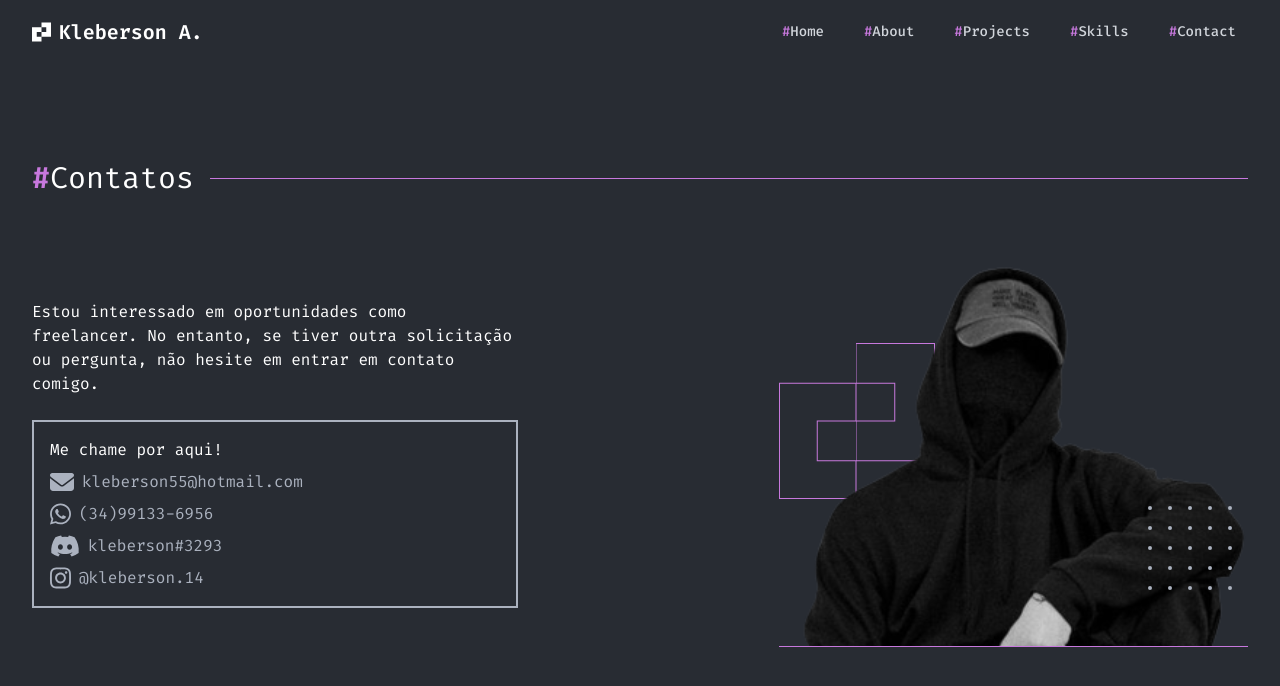
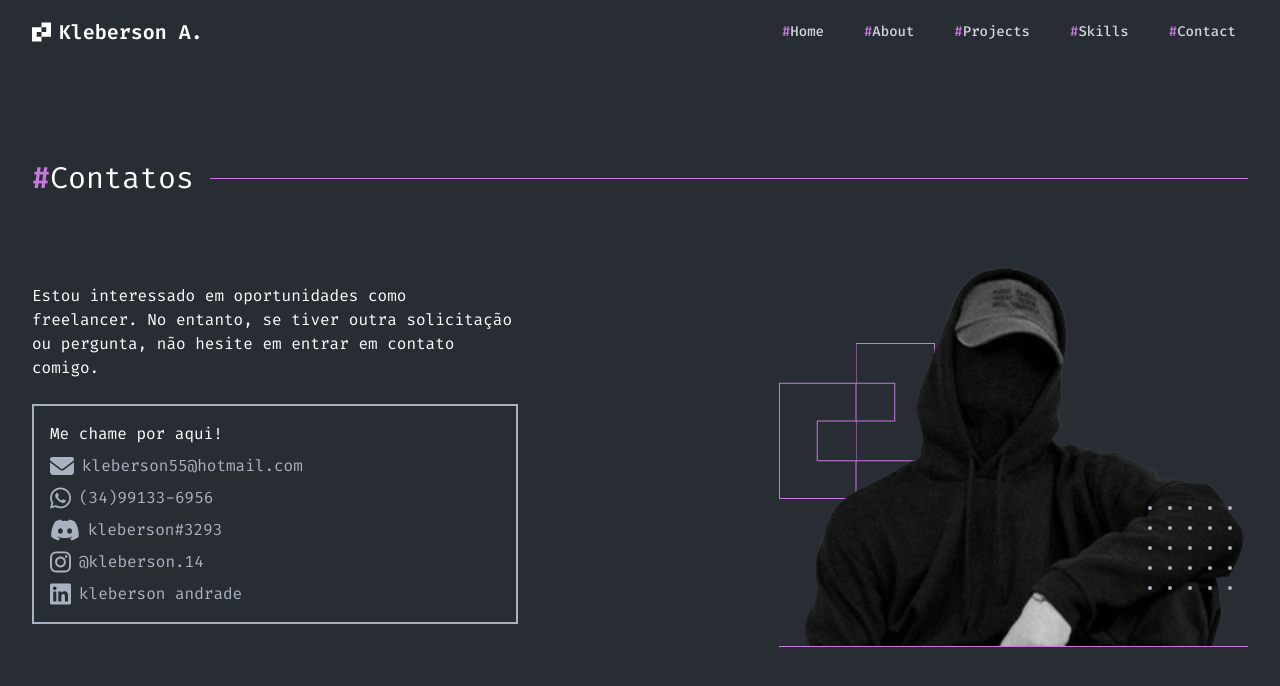
Before and after one commit to kleberson154/Portfolio, a Next.js app: page /Contact in a window 1280 px wide. Shown: the top 686 px of the page. Built offline with nearby package versions, Linux system fonts and the light colour scheme.

Commit message:
adding some links

```diff
--- a/pages/Contact.tsx
+++ b/pages/Contact.tsx
@@ -3,6 +3,7 @@ import { FontAwesomeIcon } from '@fortawesome/react-fontawesome'
 import {
   faDiscord,
   faInstagram,
+  faLinkedin,
   faWhatsapp
 } from '@fortawesome/free-brands-svg-icons'
 import { faEnvelope } from '@fortawesome/free-solid-svg-icons'
@@ -80,6 +81,18 @@ export default function Contact(props: IndexPageProps, ref: IndexPageRef) {
                   />
                   @kleberson.14
                 </a>
+                <a
+                  href="https://linkedin.com/in/kleberson154"
+                  target="_blank"
+                  className="text-secondary hover:text-white flex"
+                >
+                  <FontAwesomeIcon
+                    icon={faLinkedin}
+                    size="xl"
+                    className="pr-2"
+                  />
+                  kleberson andrade
+                </a>
               </div>
             </div>
           </div>
--- a/pages/index.tsx
+++ b/pages/index.tsx
@@ -59,7 +59,9 @@ export default function Home(props: IndexPageProps, ref: IndexPageRef) {
                 encontram com a criatividade
               </p>
               <button className="border-2 border-primary px-4 py-2 hover:bg-primary">
-                Entre em Contato!
+                <a href="https://wa.me/5534991336956" target="_blank">
+                  Entre em Contato!
+                </a>
               </button>
             </div>
             <div className="flex flex-col items-center max-sm:mx-8 max-xl:mt-8">
```
